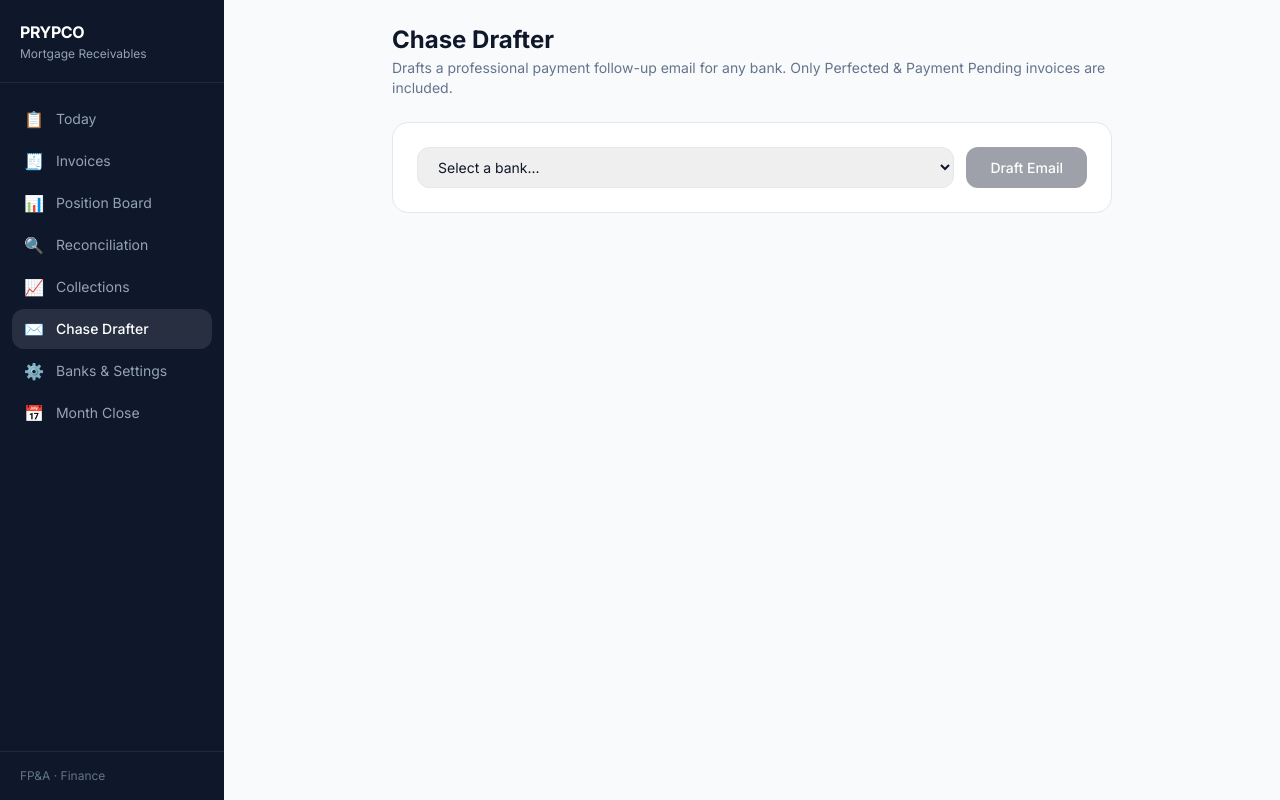
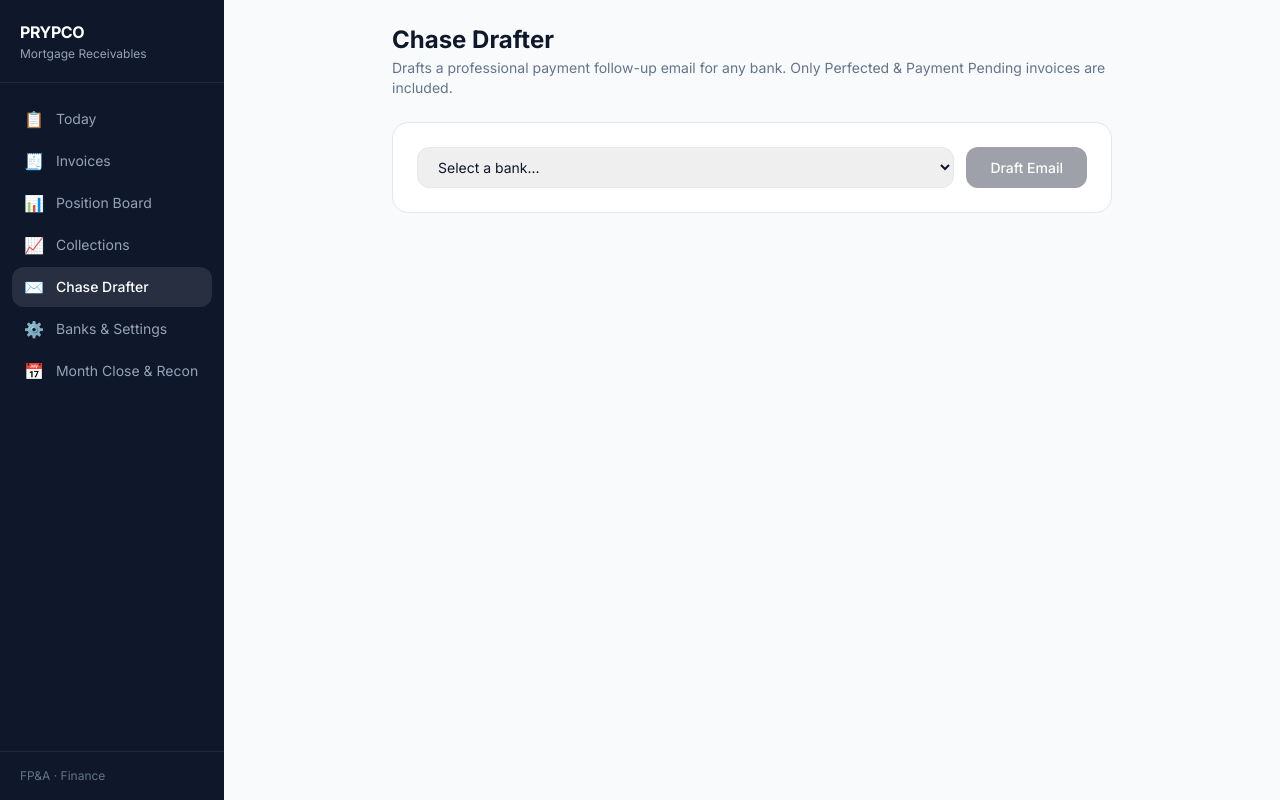
Before and after one commit to harmilansingh-cmyk/receivables, a Next.js app in the folder receivables_v2/receivables/: page /chase in a window 1280 px wide. Built offline with nearby package versions, Linux system fonts and the light colour scheme.

Commit message:
Update Sidebar.tsx

```diff
--- a/receivables_v2/receivables/components/ui/Sidebar.tsx
+++ b/receivables_v2/receivables/components/ui/Sidebar.tsx
@@ -7,11 +7,10 @@ const NAV = [
   { href: '/today',       label: 'Today',           icon: '📋' },
   { href: '/invoices',    label: 'Invoices',         icon: '🧾' },
   { href: '/positions',   label: 'Position Board',   icon: '📊' },
-  { href: '/recon',       label: 'Reconciliation',   icon: '🔍' },
   { href: '/collections', label: 'Collections',      icon: '📈' },
   { href: '/chase',       label: 'Chase Drafter',    icon: '✉️'  },
   { href: '/settings',    label: 'Banks & Settings', icon: '⚙️'  },
-  { href: '/monthclose', label: 'Month Close', icon: '📅' },
+  { href: '/monthclose', label: 'Month Close & Recon', icon: '📅' },
 ]
 
 export function Sidebar() {
```
